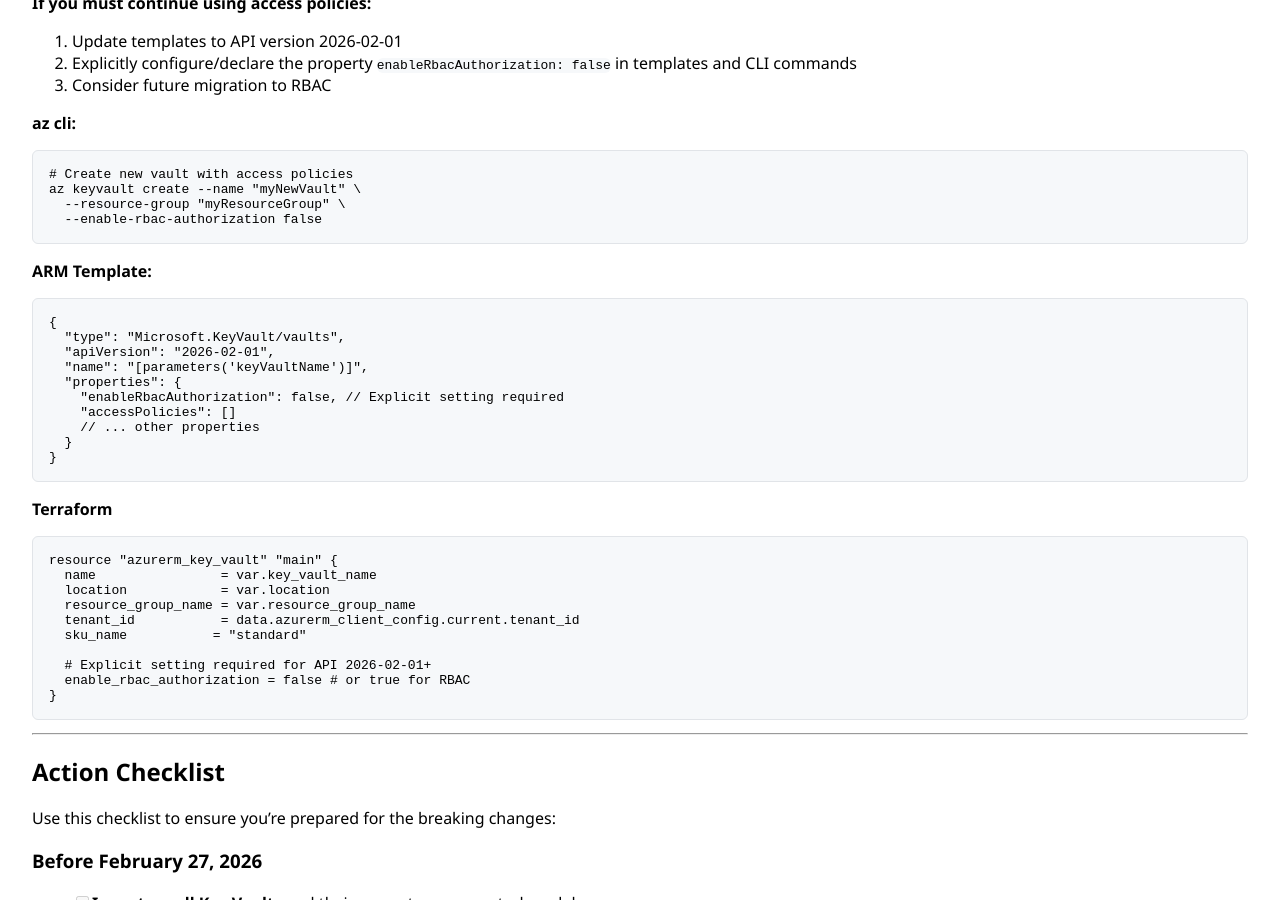
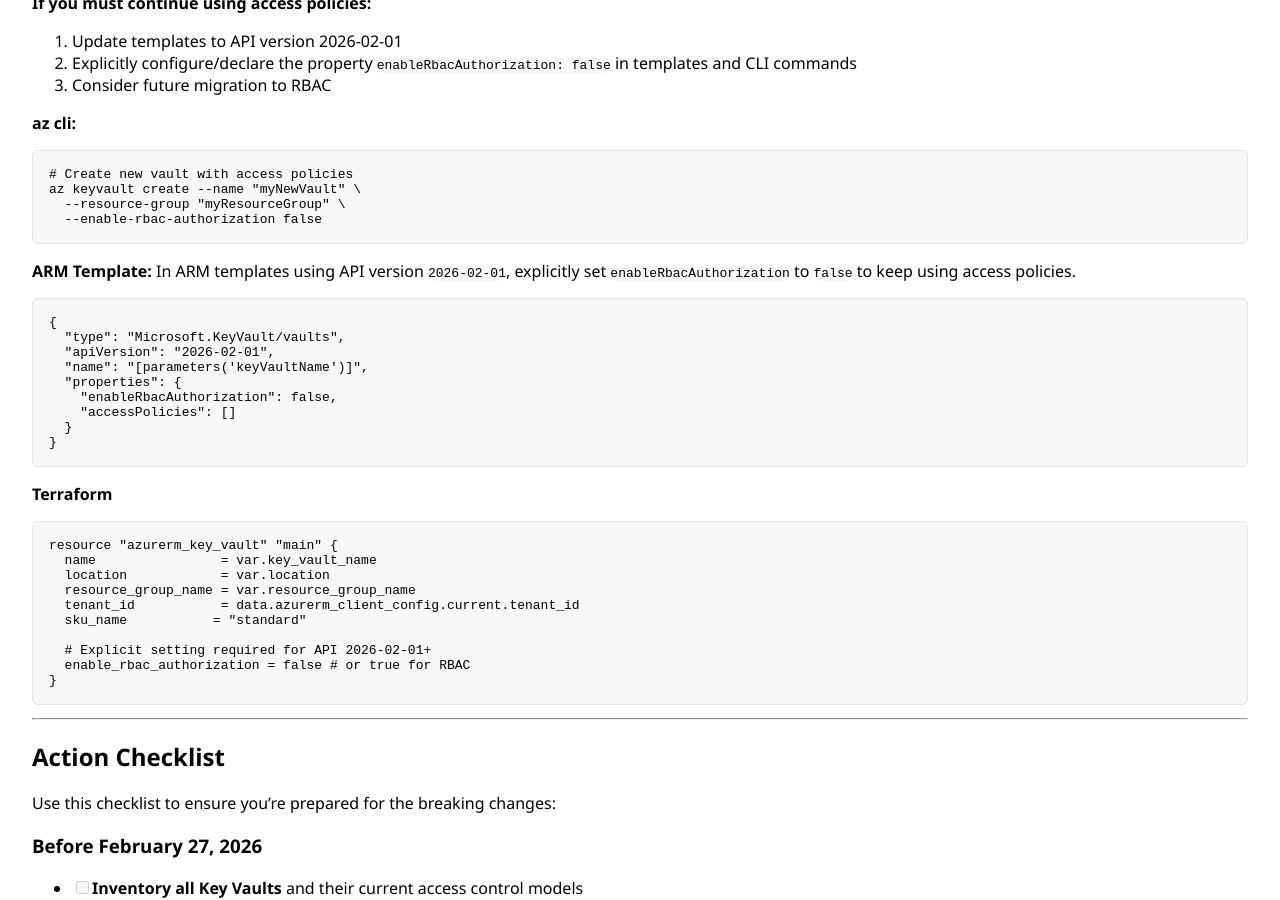
Before and after one commit to miguelarcilla/miguelarcilla, a Jekyll site: the page built from _posts/2026-02-21-Azure-Key-Vault-Breaking-Changes-RBAC-Default.md, in a window 1280 px wide and 900 px high, scrolled down 4466 px. Built offline with Jekyll 4.4.1, drawn with Linux system fonts in a browser that asks for light colours; our own code applies the rules of GitHub Pages for plain Markdown files.

Commit message:
Update _posts/2026-02-21-Azure-Key-Vault-Breaking-Changes-RBAC-Default.md
Co-authored-by: Copilot <175728472+Copilot@users.noreply.github.com>

````diff
--- a/_posts/2026-02-21-Azure-Key-Vault-Breaking-Changes-RBAC-Default.md
+++ b/_posts/2026-02-21-Azure-Key-Vault-Breaking-Changes-RBAC-Default.md
@@ -166,15 +166,15 @@ az keyvault create --name "myNewVault" \
 ```
 
 **ARM Template:**
+In ARM templates using API version `2026-02-01`, explicitly set `enableRbacAuthorization` to `false` to keep using access policies.
 ```json
 {
   "type": "Microsoft.KeyVault/vaults",
   "apiVersion": "2026-02-01",
   "name": "[parameters('keyVaultName')]",
   "properties": {
-    "enableRbacAuthorization": false, // Explicit setting required
+    "enableRbacAuthorization": false,
     "accessPolicies": []
-    // ... other properties
   }
 }
 ```
````
